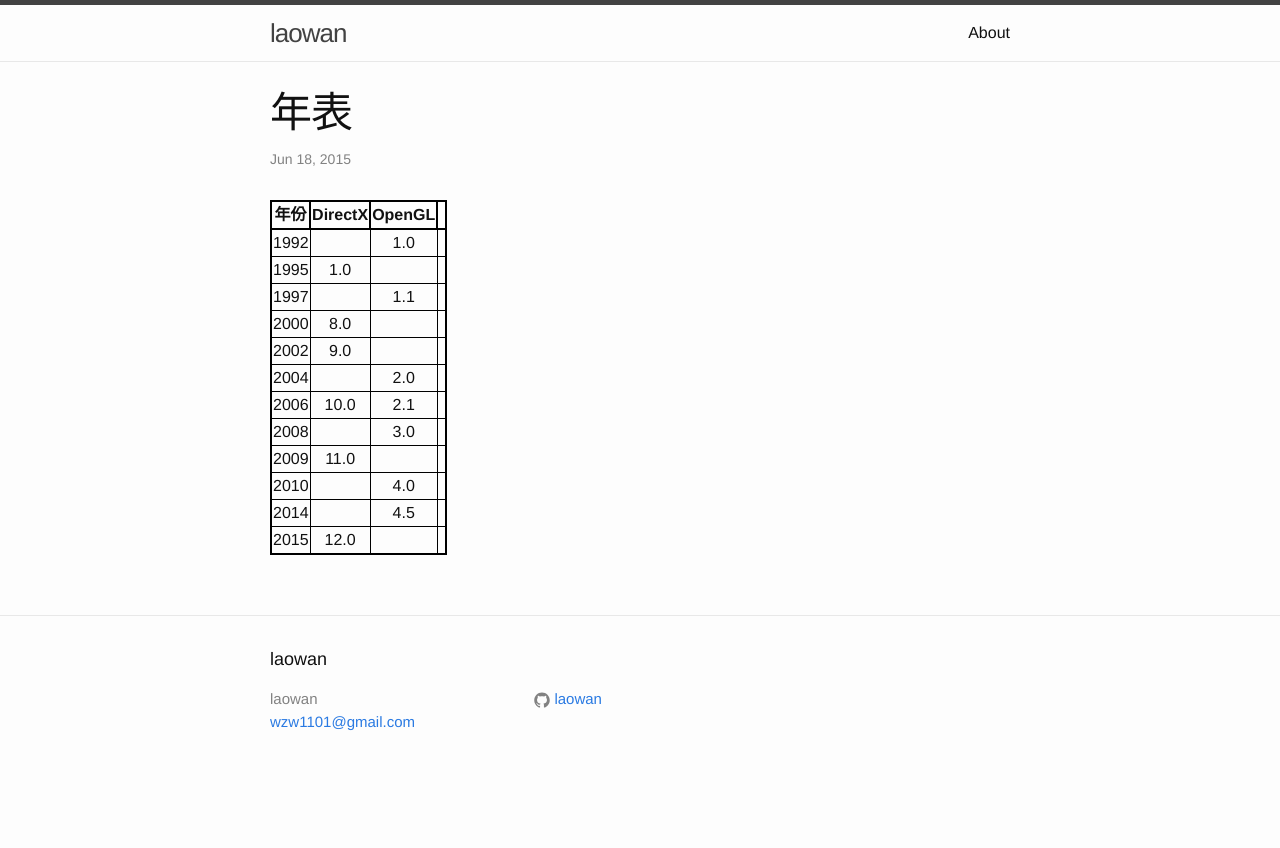
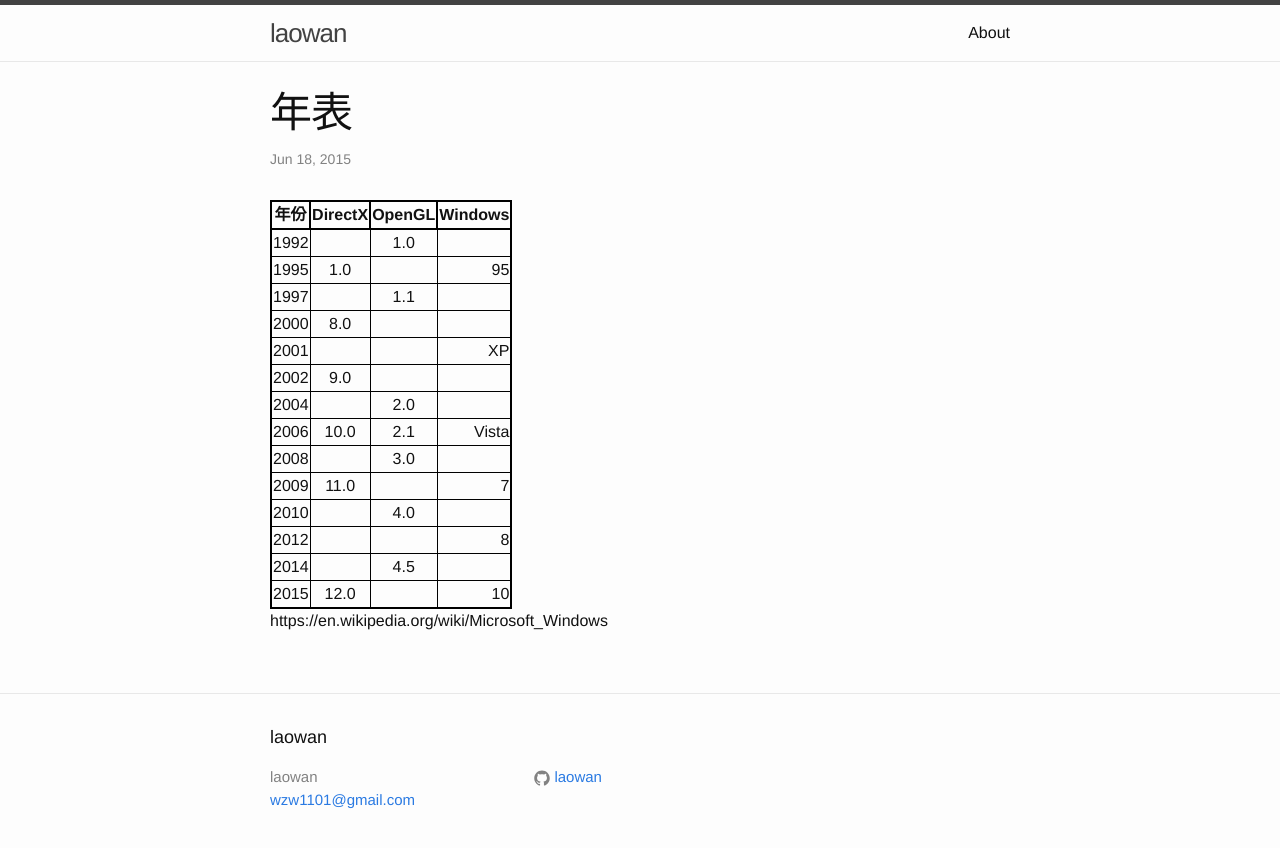
Before and after one commit to laowan/laowan.github.io, a Jekyll site: the page built from _posts/2015-06-18-welcome-to-jekyll.markdown, in a window 1280 px wide. Shown: the top 848 px of the page. Built offline with Jekyll 4.4.1, drawn with Linux system fonts in a browser that asks for light colours.

Commit message:
add windows version

```diff
--- a/_posts/2015-06-18-welcome-to-jekyll.markdown
+++ b/_posts/2015-06-18-welcome-to-jekyll.markdown
@@ -6,18 +6,22 @@
 ---
 
 |-----------------+------------+-----------------+----------------|
-| 年份 |DirectX| OpenGL  |   |
+| 年份 |DirectX| OpenGL  | Windows  |
 |-----------|:--------:|:----------:|-----------:|
-| 1992 |      | 1.0 |  |
-| 1995 | 1.0  |     |  |
-| 1997 |      | 1.1 |  |
-| 2000 | 8.0  |     |  |
-| 2002 | 9.0  |     |  |
-| 2004 |      | 2.0 |  |
-| 2006 | 10.0 | 2.1 |  |
-| 2008 |      | 3.0 |  |
-| 2009 | 11.0 |     |  |
-| 2010 |      | 4.0 |  |
-| 2014 |      | 4.5 |  |
-| 2015 | 12.0 |     |  |
+| 1992 |      | 1.0 |       |
+| 1995 | 1.0  |     |   95  |
+| 1997 |      | 1.1 |       |
+| 2000 | 8.0  |     |       |
+| 2001 |      |     |   XP  |
+| 2002 | 9.0  |     |       |
+| 2004 |      | 2.0 |       |
+| 2006 | 10.0 | 2.1 | Vista |
+| 2008 |      | 3.0 |       |
+| 2009 | 11.0 |     |   7   |
+| 2010 |      | 4.0 |       |
+| 2012 |      |     |   8   |
+| 2014 |      | 4.5 |       |
+| 2015 | 12.0 |     |   10  |
 |-----------------+------------+-----------------+----------------|
+
+https://en.wikipedia.org/wiki/Microsoft_Windows
```
